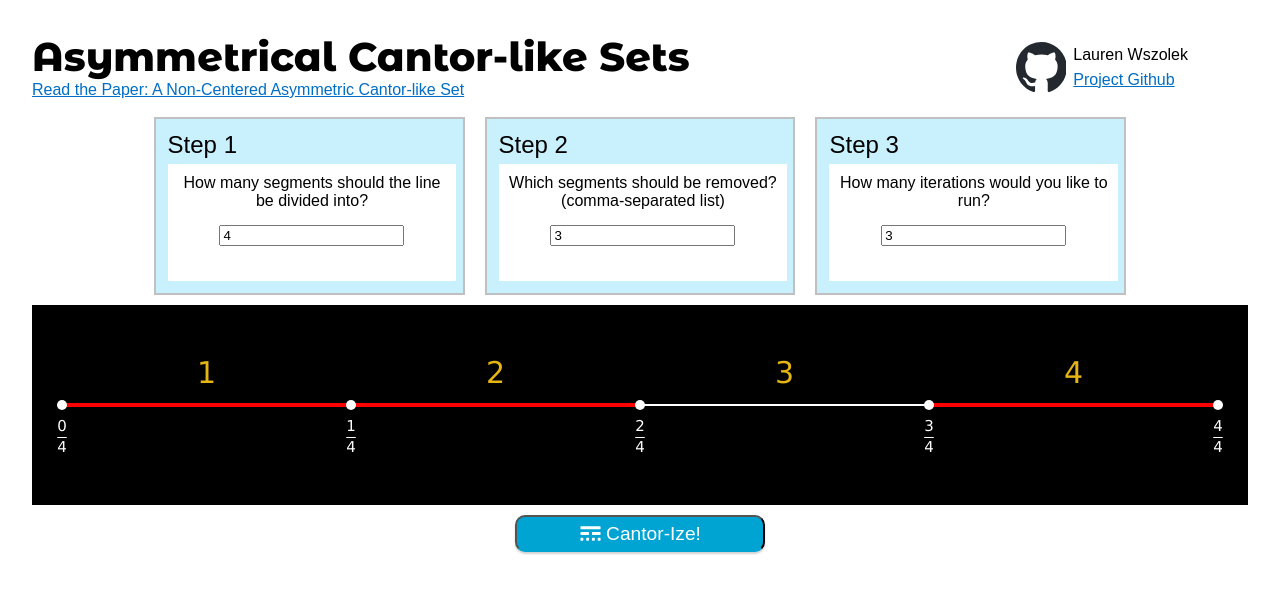
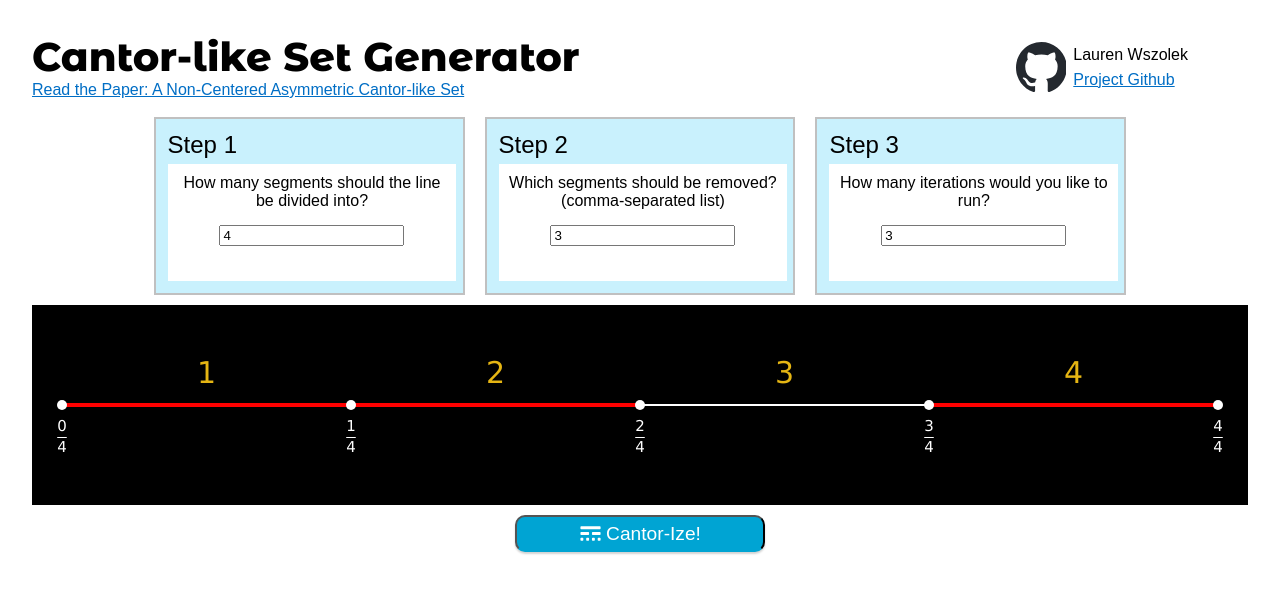
Before and after one commit to bambery/cantor_3-4_react, a React (Create React App) app: page / in a window 1280 px wide. Shown: the top 592 px of the page. Built offline with nearby package versions, Linux system fonts and the light colour scheme; a web font is replaced by a local one.

Commit message:
fixes 67 - remove asymmetric from title

```diff
--- a/src/components/Header.js
+++ b/src/components/Header.js
@@ -5,7 +5,7 @@ const Header = () => {
         <div className="page-header">
             <div id="page-and-paper-title">
                 <div id="page-title">
-                    Asymmetrical Cantor-like Sets
+                    Cantor-like Set Generator
                 </div>
                 <div id="paper-title">
                     <a href="https://arxiv.org/pdf/2211.08664.pdf">Read the Paper: A Non-Centered Asymmetric Cantor-like Set</a>
```
